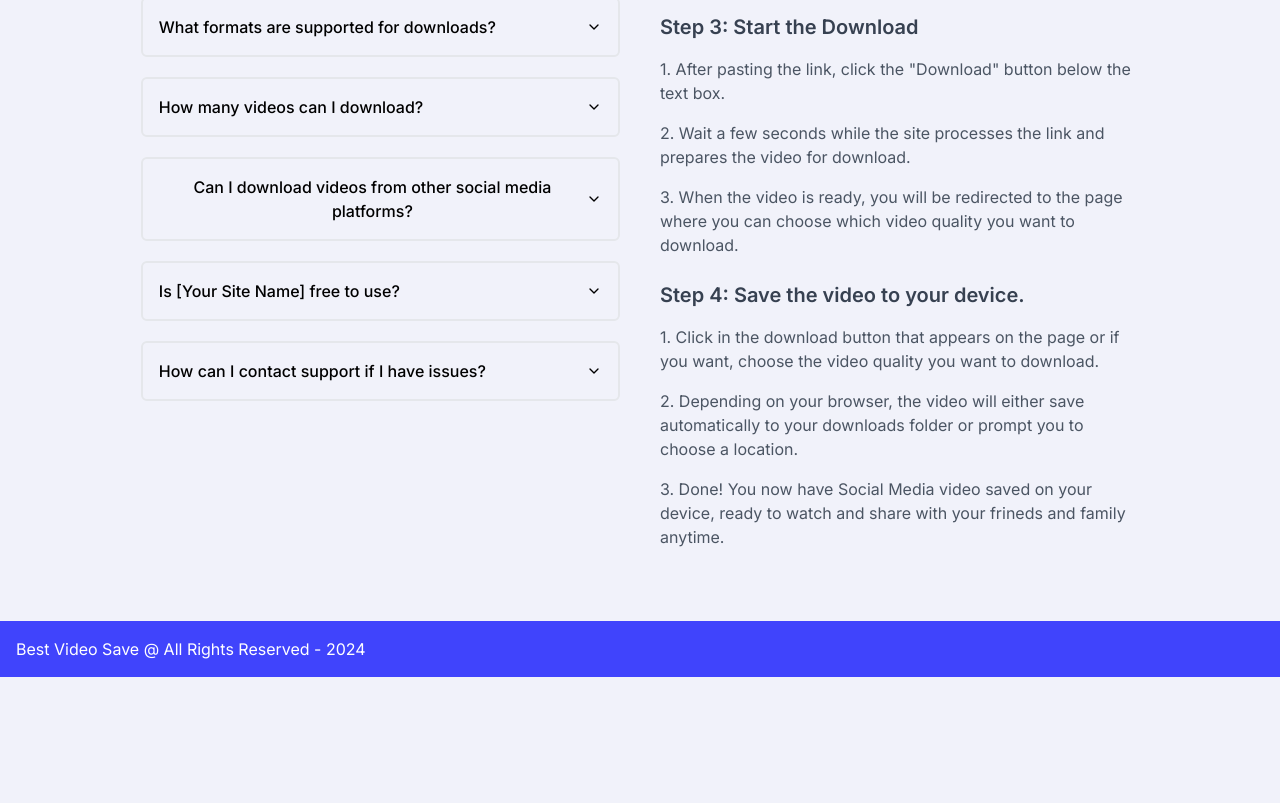
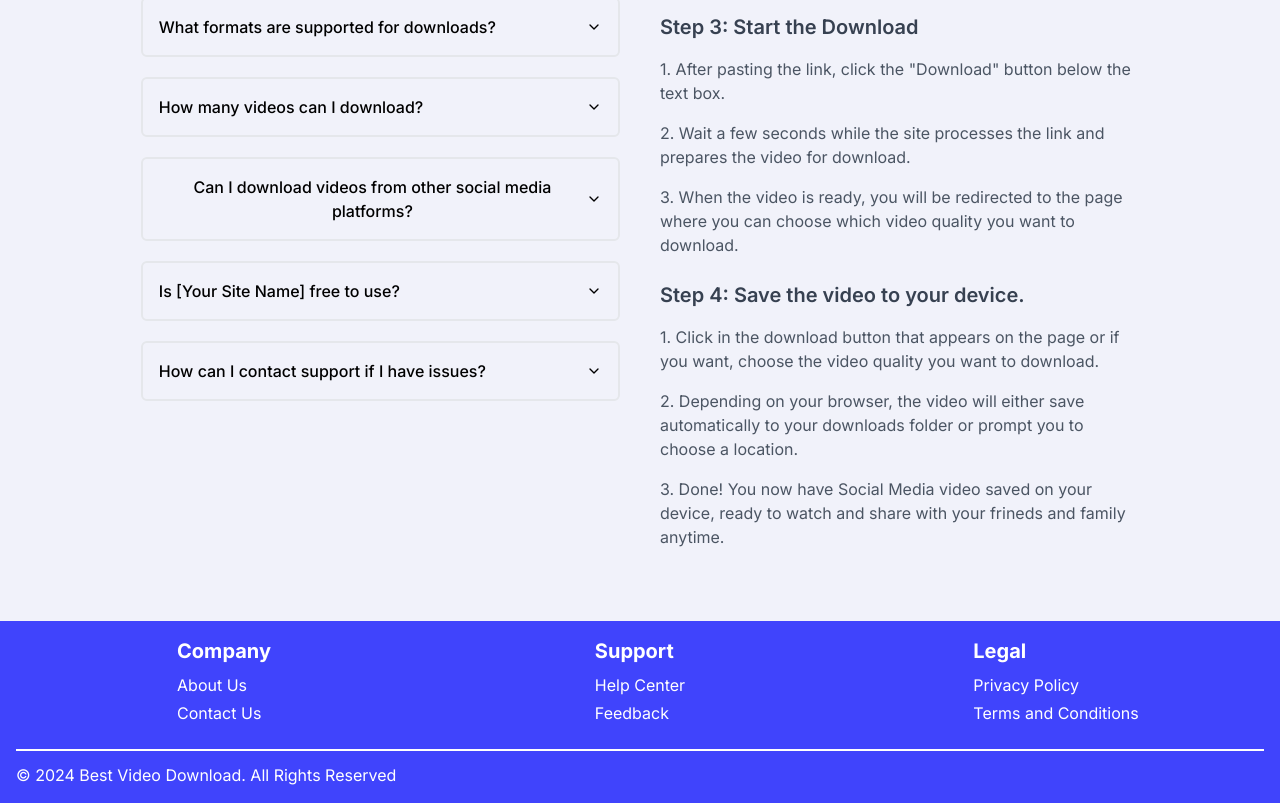
Before and after one commit to diegormirhan/all-in-one-download-app, a Next.js app in the folder frontend/: page / in a window 1280 px wide. Shown: the part 1955-2758 px from the top of the page. Before the commit the page ends 2632 px from the top, so only its background shows below. Built offline with nearby package versions, Linux system fonts and the light colour scheme.

Commit message:
frontend - builded footer, added metadata and added support to paste icon on input link . 21/08

```diff
--- a/frontend/src/app/layout.js
+++ b/frontend/src/app/layout.js
@@ -9,8 +9,32 @@ import Head from "next/head";
 const inter = Inter({ subsets: ["latin"] });
 
 export const metadata = {
-  title: "Best Video Save",
-  description: "This is a All In One Download App that provides the ability to download any social media video, image or music instantly, anytime and for free.",
+  title: "Best Video Download",
+  description: "Download any video, image or music from any social media platform that exists today. Best Video Download is the best media download app for all devices ans its completely free.",
+  applicationName: "Best Video Download",
+  referrer: "origin-when-cross-origin",
+  metadataBase: new URL("https://bestvideosdownload.com"),
+  alternates: {
+    canonical: "/",
+    languages: {
+      'en-US': '/en',
+    }
+  },
+  robots: {
+    index: false,
+    follow: true,
+    noCache: false,
+    googleBot: {
+      index: false,
+      follow: true,
+      noImageIndex: false,
+      'max-video-review': -1,
+      'max-image-preview': 'large',
+      'max-snippet': -1
+    }
+  },
+  manifest: '/manifest.json',
+
 };
 
 export default function RootLayout({ children }) {
@@ -26,7 +50,7 @@ export default function RootLayout({ children }) {
           {/* Título do Meio */}
           <Link href="/">
             <h1 className="text-xl md:text-2xl font-medium text-white cursor-pointer">
-              Best Video Save
+              Best Video Download
             </h1>
           </Link>
           {/* Ícone da direita */}
@@ -35,8 +59,26 @@ export default function RootLayout({ children }) {
 
         {children}
 
-        <footer className="flex items-center justify-between bg-main-color p-4">
-          <p className="text-white">Best Video Save @ All Rights Reserved - 2024</p>
+        <footer className="bg-main-color p-4">
+          <div className="grid grid-cols-1 md:grid-cols-3 text-center md:text-left space-y-6 md:space-y-0 justify-items-center text-white">
+            <div className="space-y-1">
+              <h3 className="font-bold text-xl mb-2">Company</h3>
+              <p className="hover:underline text-md"><Link href="/">About Us</Link></p>
+              <p className="hover:underline text-md"><Link href="/">Contact Us</Link></p>
+            </div>
+            <div className="space-y-1">
+              <h3 className="font-bold text-xl mb-2">Support</h3>
+              <p className="hover:underline text-md"><Link href="/">Help Center</Link></p>
+              <p className="hover:underline text-md"><Link href="/">Feedback</Link></p>
+            </div>
+            <div className="space-y-1">
+              <h3 className="font-bold text-xl mb-2">Legal</h3>
+              <p className="hover:underline text-md"><Link href="/">Privacy Policy</Link></p>
+              <p className="hover:underline text-md"><Link href="/">Terms and Conditions</Link></p>
+            </div>
+          </div>
+          <div className="h-0.5 w-full bg-white mt-6 mb-3"></div>
+          <p className="text-white">© 2024 Best Video Download. All Rights Reserved</p>
         </footer>
       </body>
     </html>
--- a/frontend/src/components/carouselCards.js
+++ b/frontend/src/components/carouselCards.js
@@ -17,7 +17,7 @@ import Image from "next/image"
 export function CarouselCards() {
     return (
         <>
-            <div className="px-4 w-screen sm:px-0 sm:max-w-sm md:max-w-2xl lg:max-w-4xl xl:max-w-6xl m-auto my-10">
+            <div className="px-4 w-screen sm:px-0 sm:max-w-sm md:max-w-2xl lg:max-w-4xl xl:max-w-6xl m-auto mb-10">
                 <Carousel opts={{ align: "center", loop: true, }} plugins={[Autoplay({ delay: 3000, })]}>
                     <CarouselContent>
 
```
Also changed, not shown: frontend/src/app/page.js (+9 -10 lines), frontend/src/components/inputLink.js (added, +27 -0 lines), frontend/public/manifest.json (added).
